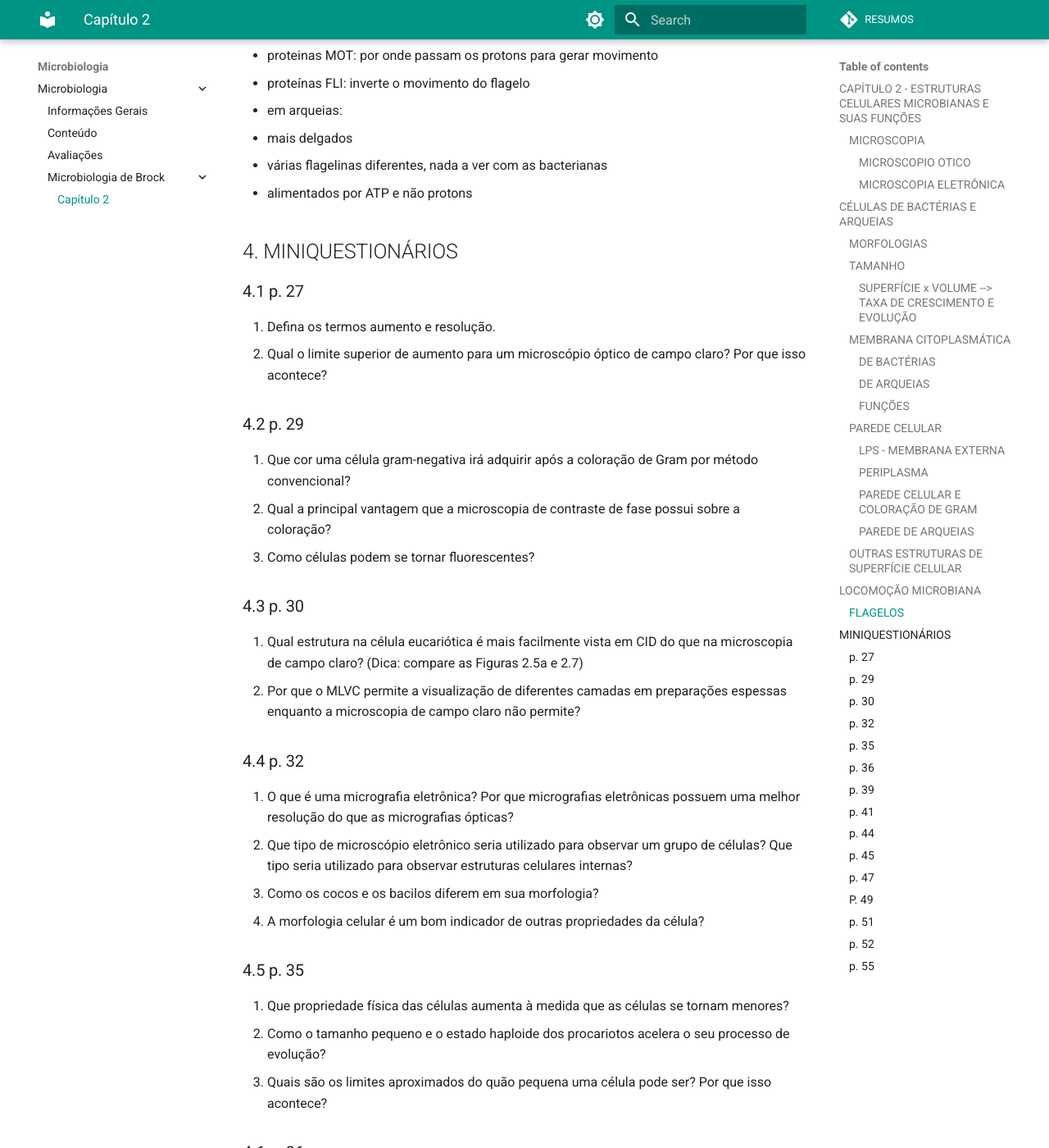
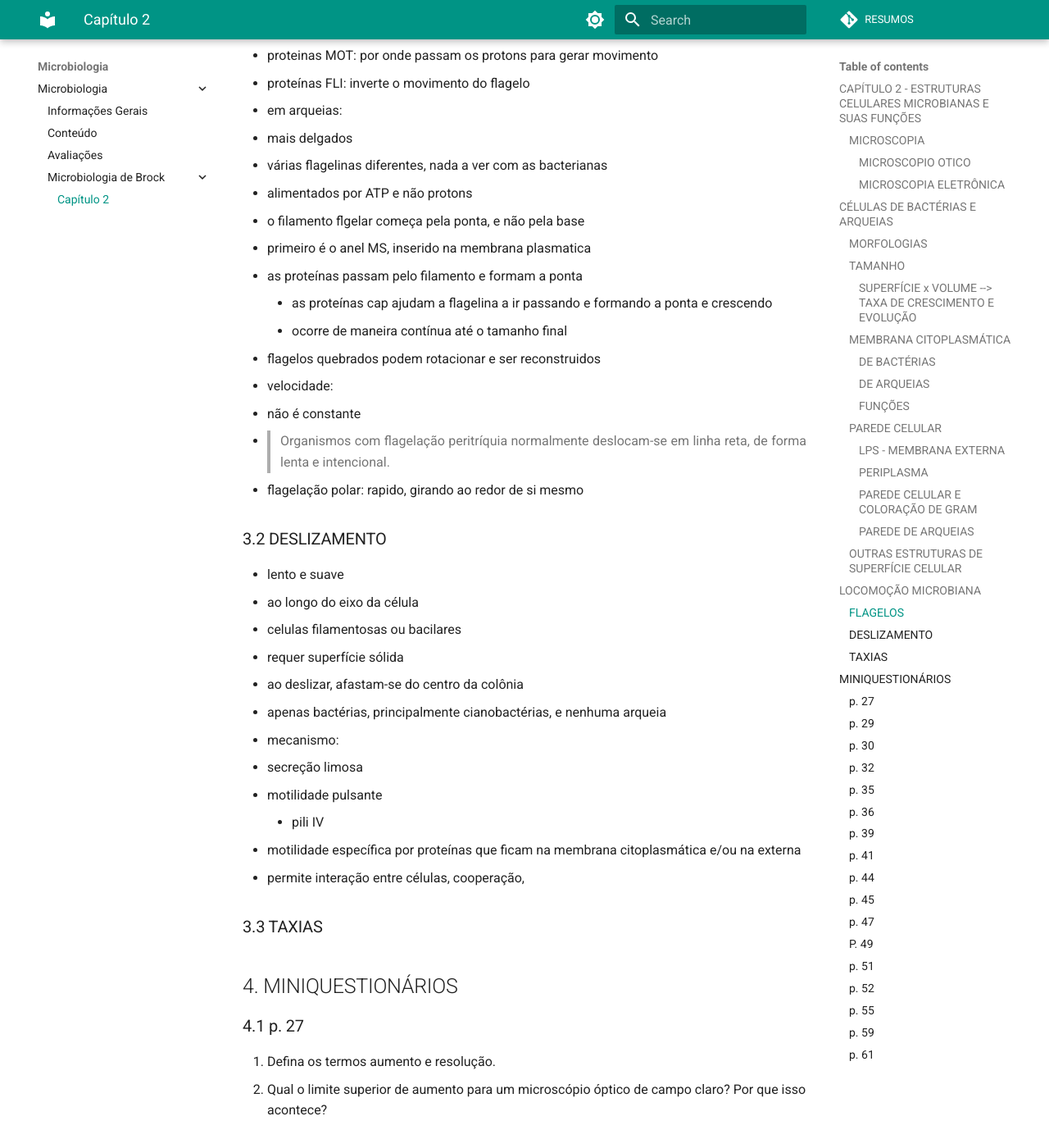
Before and after one commit to luhm/microbiologia, an MkDocs documentation site: the page built from docs/microbiologia/m4d2_microbiologia_de_brock_2.md, in a window 1280 px wide and 1400 px high, scrolled down 15774 px. Shown: the whole window at 82% size. Built offline with MkDocs 1.6.1 and Material for MkDocs 9.7.7, drawn with Linux system fonts in a browser that asks for light colours; some of the changed text lies outside the part shown.

Commit message:
Update m4d2_microbiologia_de_brock_2.md

```diff
--- a/docs/microbiologia/m4d2_microbiologia_de_brock_2.md
+++ b/docs/microbiologia/m4d2_microbiologia_de_brock_2.md
@@ -417,6 +417,34 @@ ou proteínas.
   - mais delgados
   - várias flagelinas diferentes, nada a ver com as bacterianas
   - alimentados por ATP e não protons
+- o filamento flgelar começa pela ponta, e não pela base
+  - primeiro é o anel MS, inserido na membrana plasmatica
+  - as proteínas passam pelo filamento e formam a ponta
+    - as proteínas cap ajudam a flagelina a ir passando e formando a ponta e crescendo
+    - ocorre de maneira contínua até o tamanho final
+  - flagelos quebrados podem rotacionar e ser reconstruidos
+- velocidade:
+  - não é constante
+  - > Organismos com flagelação peritríquia normalmente deslocam-se em linha reta, de forma lenta e intencional.
+  - flagelação polar: rapido, girando ao redor de si mesmo
+
+### DESLIZAMENTO
+
+- lento e suave
+- ao longo do eixo da célula
+- celulas filamentosas ou bacilares
+- requer superfície sólida
+- ao deslizar, afastam-se do centro da colônia
+- apenas bactérias, principalmente cianobactérias, e nenhuma arqueia
+- mecanismo:
+  - secreção limosa
+  - motilidade pulsante
+    - pili IV
+  - motilidade específica por proteínas que ficam na membrana citoplasmática e/ou na externa
+- permite interação entre células, cooperação,
+
+### TAXIAS
+
 
 ## MINIQUESTIONÁRIOS
 
@@ -512,3 +540,13 @@ tão impermeável à água?
 1. O que é o ácido dipicolínico e onde ele é encontrado?
 2. O que são PPASs e qual sua função?
 3. O que é formado quando um endósporo germina?
+
+### p. 59
+1. As células de Salmonella possuem flagelos peritríquios, as de Pseudomonas possuem flagelação polar, e as de Spirillum possuem flagelos lofotríquios. Utilizando um esquema, mostre como cada flagelo apareceria em uma coloração.
+2. Compare os flagelos de bactérias e arqueias em termos de
+estrutura e função.
+
+### p. 61
+1. Como a motilidade por deslizamento diferencia-se da motilidade natatória em relação ao mecanismo e às exigências?
+2. Diferencie o mecanismo de motilidade deslizante de uma
+cianobactéria filamentosa daquele de Flavobacterium.
```
